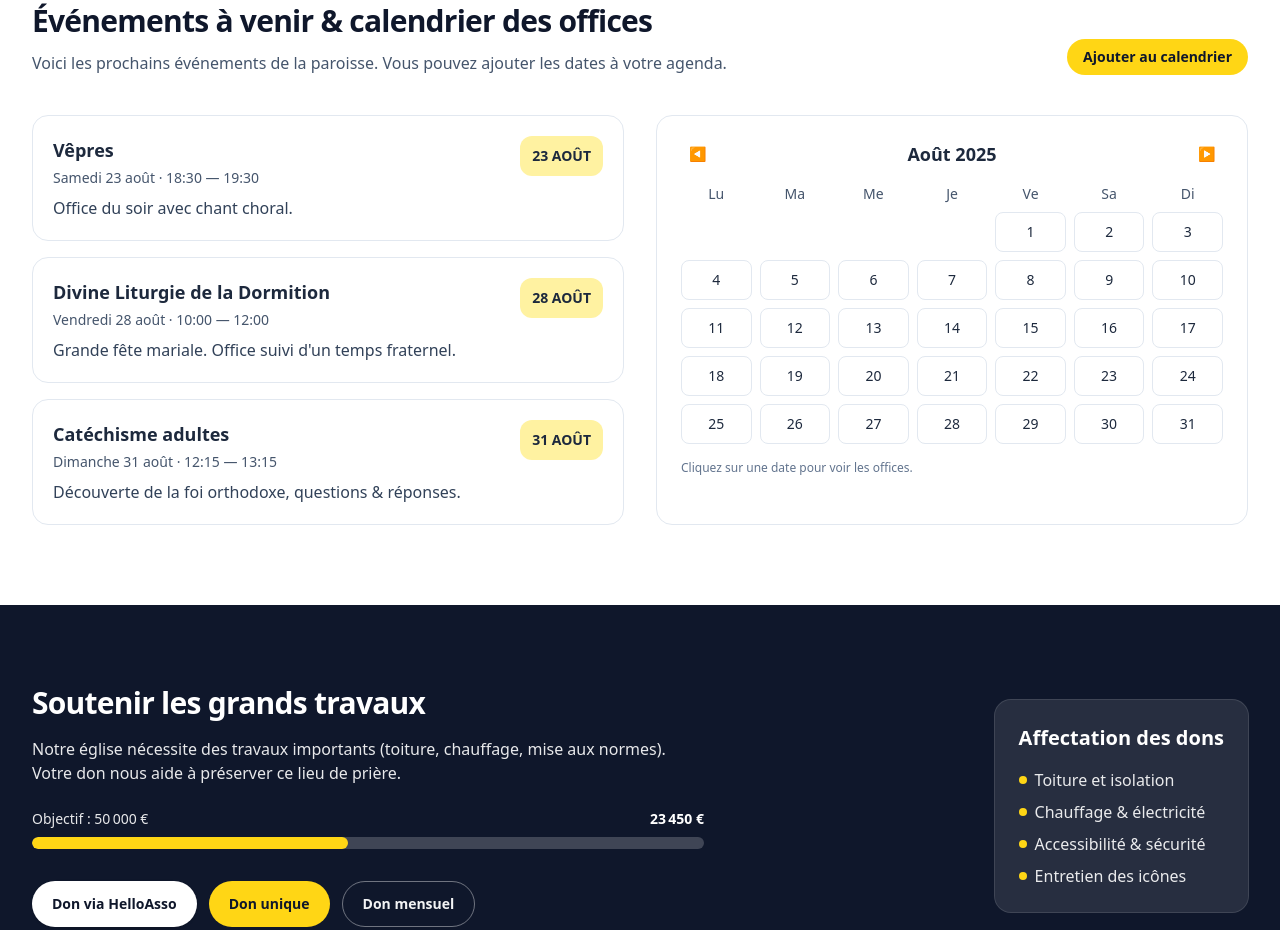
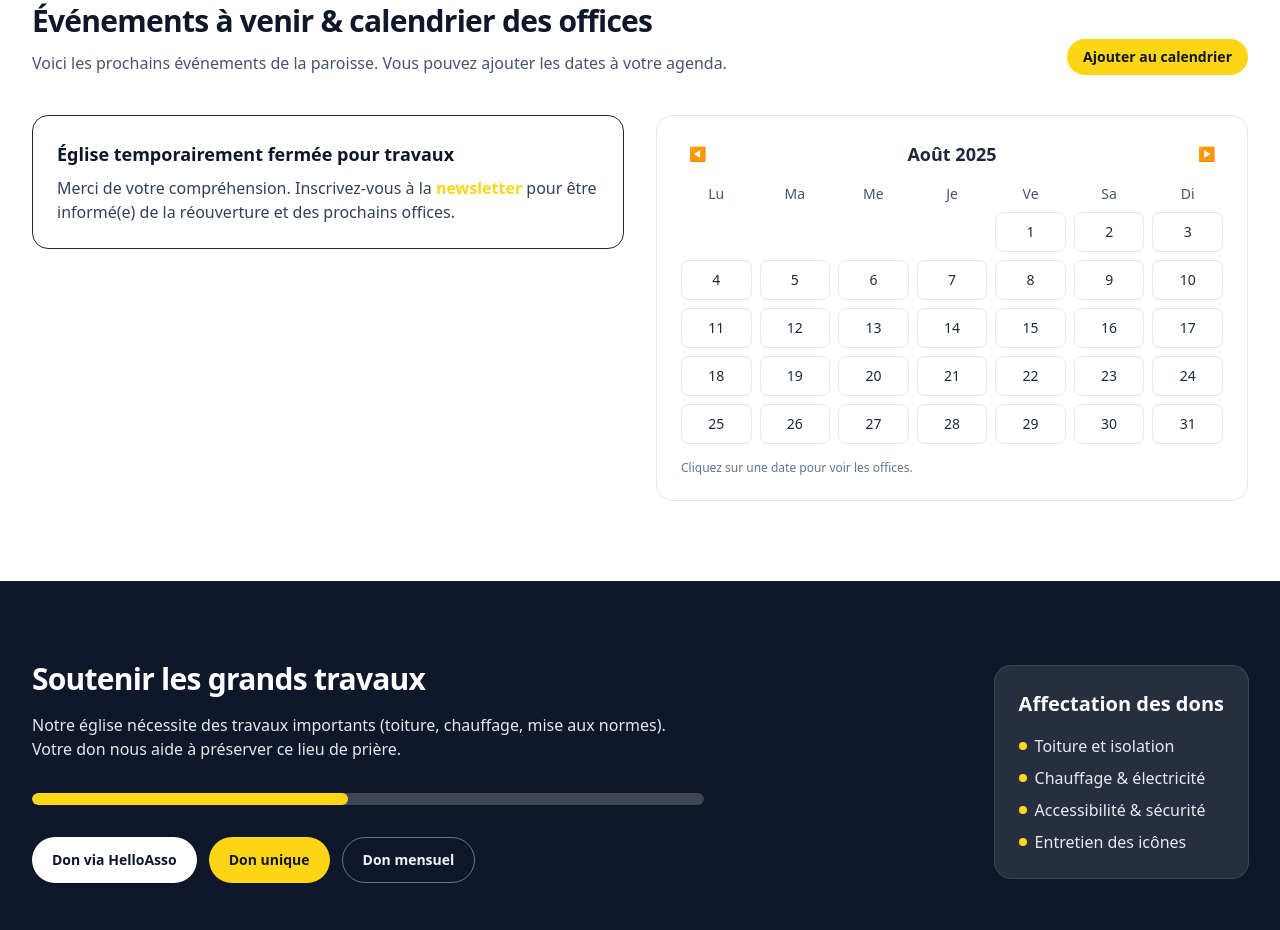
Before and after one commit to 7s4r/nevsky, a website: page index.html in a window 1280 px wide. Shown: the part 2297-3227 px from the top of the page. Drawn offline with Linux system fonts and the light colour scheme; files that its build step writes are made by us from their sources.

Commit message:
Update infos

```diff
--- a/index.html
+++ b/index.html
@@ -744,81 +744,21 @@
 
         <div class="mt-10 grid gap-8 lg:grid-cols-2">
           <div class="space-y-4">
-            <article class="rounded-2xl border border-slate-200 p-5">
-              <div class="flex items-start justify-between gap-4">
-                <div>
-                  <h3
-                    class="text-lg font-semibold"
-                    data-i18n="events.item2.title"
-                  >
-                    Vêpres
-                  </h3>
-                  <p
-                    class="mt-1 text-sm text-slate-600"
-                    data-i18n="events.item2.time"
-                  >
-                    Samedi 23 août · 18:30 — 19:30
-                  </p>
-                  <p class="mt-2 text-slate-700" data-i18n="events.item2.desc">
-                    Office du soir avec chant choral.
-                  </p>
-                </div>
-                <span
-                  class="inline-flex h-10 min-w-[2.75rem] items-center justify-center rounded-xl bg-[#fff2a1] px-3 text-sm font-semibold"
-                  >23 AOÛT</span
+            <div class="rounded-2xl border border-amber-200 bg-amber-50 p-6">
+              <h3
+                class="text-lg font-semibold text-slate-900"
+                data-i18n="events.notice.title"
+              >
+                Église temporairement fermée pour travaux
+              </h3>
+              <p class="mt-2 text-slate-700" data-i18n="events.notice.text">
+                Merci de votre compréhension. Inscrivez-vous à la
+                <a href="#newsletter" class="underline font-semibold link-gold"
+                  >newsletter</a
                 >
-              </div>
-            </article>
-            <article class="rounded-2xl border border-slate-200 p-5">
-              <div class="flex items-start justify-between gap-4">
-                <div>
-                  <h3
-                    class="text-lg font-semibold"
-                    data-i18n="events.item1.title"
-                  >
-                    Divine Liturgie de la Dormition
-                  </h3>
-                  <p
-                    class="mt-1 text-sm text-slate-600"
-                    data-i18n="events.item1.time"
-                  >
-                    Vendredi 28 août · 10:00 — 12:00
-                  </p>
-                  <p class="mt-2 text-slate-700" data-i18n="events.item1.desc">
-                    Grande fête mariale. Office suivi d'un temps fraternel.
-                  </p>
-                </div>
-                <span
-                  class="inline-flex h-10 min-w-[2.75rem] items-center justify-center rounded-xl bg-[#fff2a1] px-3 text-sm font-semibold"
-                  >28 AOÛT</span
-                >
-              </div>
-            </article>
-            <article class="rounded-2xl border border-slate-200 p-5">
-              <div class="flex items-start justify-between gap-4">
-                <div>
-                  <h3
-                    class="text-lg font-semibold"
-                    data-i18n="events.item3.title"
-                  >
-                    Catéchisme adultes
-                  </h3>
-                  <p
-                    class="mt-1 text-sm text-slate-600"
-                    data-i18n="events.item3.time"
-                  >
-                    Dimanche 31 août · 12:15 — 13:15
-                  </p>
-                  <p class="mt-2 text-slate-700" data-i18n="events.item3.desc">
-                    Découverte de la foi orthodoxe, questions & réponses.
-                  </p>
-                </div>
-                <span
-                  class="inline-flex h-10 min-w-[2.75rem] items-center justify-center rounded-xl bg-[#fff2a1] px-3 text-sm font-semibold"
-                  >31 AOÛT</span
-                >
-              </div>
-            </article>
+                pour être informé(e) de la réouverture et des prochains offices.
+              </p>
+            </div>
           </div>
 
           <!-- Simple Calendar -->
@@ -883,10 +823,10 @@
             <!-- Progress -->
             <div class="mt-6">
               <div class="flex items-center justify-between text-sm">
-                <span class="opacity-90" data-i18n="don.goal"
+                <!-- <span class="opacity-90" data-i18n="don.goal"
                   >Objectif : 50 000 €</span
                 >
-                <span id="progressLabel" class="font-semibold">23 450 €</span>
+                <span id="progressLabel" class="font-semibold">23 450 €</span> -->
               </div>
               <div
                 class="mt-2 h-3 w-full overflow-hidden rounded-full bg-white/20"
@@ -1044,7 +984,20 @@
               </div>
               <div class="flex gap-2">
                 <dt class="w-28 shrink-0 text-slate-500">E‑mail</dt>
-                <dd>contact@nevsky.fr</dd>
+                <dd>
+                  <a
+                    id="contactEmail"
+                    class="link-gold hover:opacity-90"
+                    href="#"
+                    rel="nofollow"
+                    data-user="contact"
+                    data-domain="nevsky.fr"
+                    >[activer JavaScript]</a
+                  >
+                  <noscript>
+                    <span>contact [at] nevsky [dot] fr</span>
+                  </noscript>
+                </dd>
               </div>
             </dl>
 
--- a/js/main.js
+++ b/js/main.js
@@ -33,7 +33,7 @@ function getLangFromUrl() {
   try {
     const params = new URLSearchParams(window.location.search);
     const l = (params.get('lang') || '').toLowerCase();
-    return l === 'fr' || l === 'ru' ? l : null;
+    return l === 'fr' || l === 'ru' || l === 'en' ? l : null;
   } catch (_) {
     return null;
   }
@@ -53,11 +53,10 @@ let currentLang = getLangFromUrl() || localStorage.getItem('lang') || 'fr';
 setLangParamInUrl(currentLang);
 
 function formatMonthYear(d) {
+  const localeMap = { fr: 'fr-FR', ru: 'ru-RU', en: 'en-GB' };
+  const loc = localeMap[currentLang] || 'fr-FR';
   return d
-    .toLocaleDateString(currentLang === 'ru' ? 'ru-RU' : 'fr-FR', {
-      month: 'long',
-      year: 'numeric',
-    })
+    .toLocaleDateString(loc, { month: 'long', year: 'numeric' })
     .replace(/^./, (c) => c.toUpperCase());
 }
 
@@ -83,15 +82,15 @@ function buildCalendar(date) {
     cell.className =
       'h-10 rounded-lg border border-slate-200 text-sm hover:bg-slate-50 focus:outline-none focus:ring-2 focus:ring-[#ffd615]';
     cell.textContent = d;
-    cell.addEventListener('click', () =>
-      alert(
-        (currentLang === 'ru' ? 'Богослужения на ' : 'Offices pour le ') +
-          d +
-          ' ' +
-          formatMonthYear(date) +
-          ' — (à compléter)'
-      )
-    );
+    cell.addEventListener('click', () => {
+      const msgPrefix =
+        currentLang === 'ru'
+          ? 'Богослужения на '
+          : currentLang === 'en'
+          ? 'Services on '
+          : 'Offices pour le ';
+      alert(msgPrefix + d + ' ' + formatMonthYear(date) + ' — (à compléter)');
+    });
     grid.appendChild(cell);
   }
 }
@@ -110,6 +109,7 @@ const translations = window.locales;
 const t = {
   fr: translations.fr,
   ru: translations.ru,
+  en: translations.en,
 };
 /** ---- SEO helpers: canonical, hreflang, title & descriptions per language ---- */
 function ensureAltLink(hreflang) {
@@ -150,13 +150,17 @@ function updateSeoTags() {
     fr.searchParams.set('lang', 'fr');
     const ru = new URL(base);
     ru.searchParams.set('lang', 'ru');
+    const en = new URL(base);
+    en.searchParams.set('lang', 'en');
 
     const linkFr = ensureAltLink('fr');
     const linkRu = ensureAltLink('ru');
+    const linkEn = ensureAltLink('en');
     const linkXd = ensureAltLink('x-default');
 
     linkFr.setAttribute('href', fr.toString());
     linkRu.setAttribute('href', ru.toString());
+    linkEn.setAttribute('href', en.toString());
     linkXd.setAttribute('href', fr.toString()); // default to FR
   } catch {}
 
@@ -215,7 +219,7 @@ currentLang =
   getLangFromUrl() || localStorage.getItem('lang') || currentLang || 'fr';
 
 function applyI18n() {
-  document.documentElement.lang = currentLang === 'ru' ? 'ru' : 'fr';
+  document.documentElement.lang = currentLang || 'fr';
   document.title = t[currentLang]['meta.title'];
   document.querySelectorAll('[data-i18n]').forEach((el) => {
     const key = el.getAttribute('data-i18n');
@@ -345,3 +349,14 @@ newsletterForm.addEventListener('submit', function (e) {
     }, 3000);
   });
 });
+
+(function () {
+  var el = document.getElementById('contactEmail');
+  if (!el) return;
+  var u = el.getAttribute('data-user');
+  var d = el.getAttribute('data-domain');
+  if (!u || !d) return;
+  var addr = u + '@' + d;
+  el.textContent = addr;
+  el.setAttribute('href', 'mailto:' + addr);
+})();
--- a/package.json
+++ b/package.json
@@ -8,7 +8,7 @@
   "license": "UNLICENSED",
   "scripts": {
     "minify:css": "npx @tailwindcss/cli -i ./css/input.css -o ./css/tailwind.min.css --minify",
-    "minify:js": "npx terser ./js/input.js -o ./js/input.min.js --compress --mangle",
+    "minify:js": "npx terser ./js/main.js -o ./js/main.min.js --compress --mangle",
     "test": "echo \"Error: no test specified\" && exit 1"
   },
   "dependencies": {
```
Also changed, not shown: js/main.min.js.
